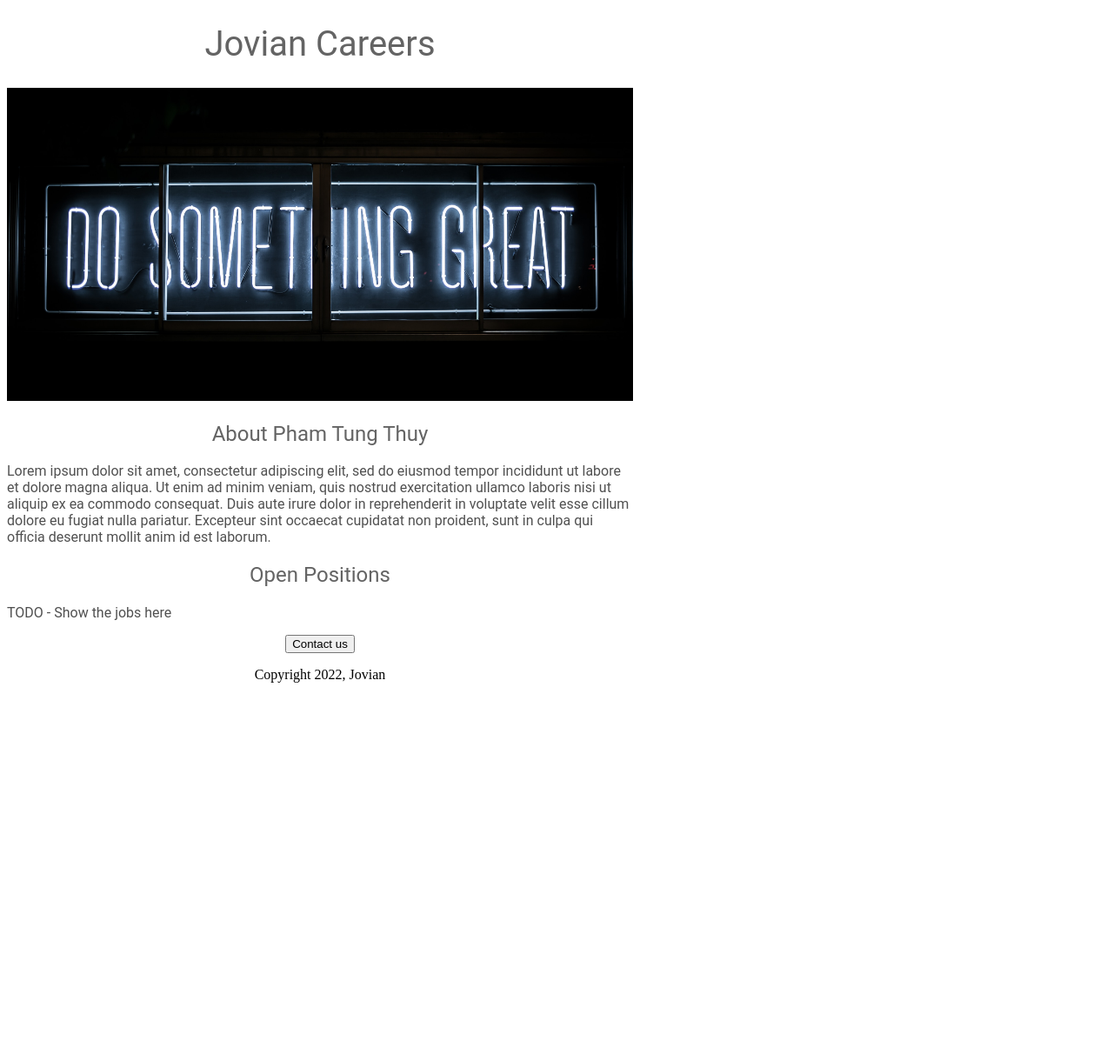
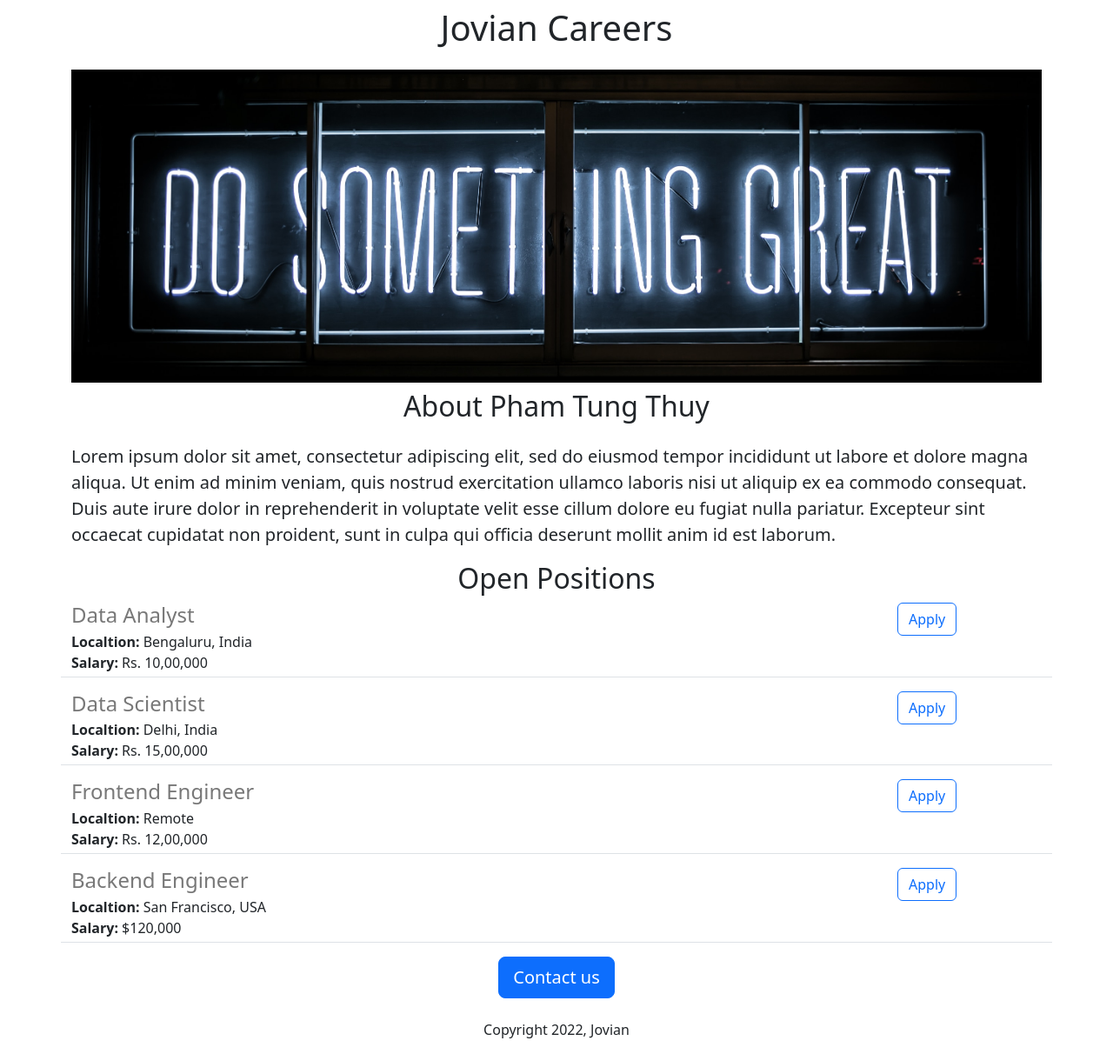
Before and after one commit to phamtungthuy/careers-website, a Flask app: page / in a window 1280 px wide. Shown: the whole page at 87% size. Before the commit the page ends 785 px from the top, so only its background shows below. Run offline with Flask 3, Linux system fonts and the light colour scheme.

Commit message:
Add dynamic data and API route

```diff
--- a/app.py
+++ b/app.py
@@ -1,11 +1,43 @@
-from flask import Flask, render_template
+from flask import Flask, render_template, jsonify
 
 app = Flask(__name__)
+
+JOBS = [
+  {
+    'id': 1,
+    'title': "Data Analyst",
+    'location': 'Bengaluru, India',
+    'salary': 'Rs. 10,00,000'
+  },
+  {
+    'id': 2,
+    'title': "Data Scientist",
+    'location': 'Delhi, India',
+    'salary': 'Rs. 15,00,000'
+  },
+  {
+    'id': 3,
+    'title': "Frontend Engineer",
+    'location': 'Remote',
+    'salary': 'Rs. 12,00,000'
+  },
+  {
+    'id': 4,
+    'title': "Backend Engineer",
+    'location': 'San Francisco, USA',
+    'salary': '$120,000'
+  },
+]
 
 
 @app.route("/")
 def hello_worl():
-  return render_template('home.html')
+  return render_template('home.html', jobs=JOBS, company_name='Jovian')
+
+
+@app.route('/api/jobs')
+def list_jobs():
+  return jsonify(JOBS)
 
 
 if __name__ == "__main__":
--- a/templates/home.html
+++ b/templates/home.html
@@ -5,54 +5,35 @@
   <meta http-equiv="X-UA-Compatible" content="IE=edge">
   <meta name="viewport" content="width=device-width, initial-scale=1.0">
   <title>Careers website</title>
+  <link rel="preconnect" href="https://cdn.jsdelivr.net">
+<link href="https://cdn.jsdelivr.net/npm/bootstrap@5.3.0/dist/css/bootstrap.min.css" rel="stylesheet" integrity="sha384-9ndCyUaIbzAi2FUVXJi0CjmCapSmO7SnpJef0486qhLnuZ2cdeRhO02iuK6FUUVM" crossorigin="anonymous">
   <style>
-    h1 {
-      font-size: 40px;
-      font-family: Roboto;
-      font-weight: normal;
-      color: rgb(100, 100, 100);
-      text-align: center;
-    }
-
     #banner {
+      height: 360px;
       width: 100%;
-      height: 360px;
       object-fit: cover;
-    }
-
-    h2 {
-      font-family: Roboto;
-      font-size 32px;
-      color: rgb(100, 100, 100);
-      text-align: center;
-      font-weight: normal;
-    }
-
-    .bodytext {
-      font-family: Roboto;
-      color: rgb(80, 80, 80);
-    }
-
-    #container {
-      max-width:720px;
-      margin:autoo;
     }
   </style>
 </head>
 <body>
-  <div id="container">
-
-
-    <h1>Jovian Careers</h1>
-    <img id="banner" src="./static/banner.jpg" alt="">
-    <h2>About Pham Tung Thuy</h2>
-    <p class="bodytext">Lorem ipsum dolor sit amet, consectetur adipiscing elit, sed do eiusmod tempor incididunt ut labore et dolore magna aliqua. Ut enim ad minim veniam, quis nostrud exercitation ullamco laboris nisi ut aliquip ex ea commodo consequat. Duis aute irure dolor in reprehenderit in voluptate velit esse cillum dolore eu fugiat nulla pariatur. Excepteur sint occaecat cupidatat non proident, sunt in culpa qui officia deserunt mollit anim id est laborum.</p>
-    <h2>Open Positions</h2>
-    <p class="bodytext">TODO - Show the jobs here</p>
-    <div style="text-align: center;">
-      <button>Contact us</button>
-      <p>Copyright 2022, Jovian</p>
+  <div class="container">
+    <h1 class="text-center mt-2 mb-4">
+      {{company_name}} Careers
+    </h1>
+    <img id="banner" class="img-fluid" src="./static/banner.jpg" alt="">
+    <h2 class="text-center mt-2 mb-4">About Pham Tung Thuy</h2>
+    <p class="lead">Lorem ipsum dolor sit amet, consectetur adipiscing elit, sed do eiusmod tempor incididunt ut labore et dolore magna aliqua. Ut enim ad minim veniam, quis nostrud exercitation ullamco laboris nisi ut aliquip ex ea commodo consequat. Duis aute irure dolor in reprehenderit in voluptate velit esse cillum dolore eu fugiat nulla pariatur. Excepteur sint occaecat cupidatat non proident, sunt in culpa qui officia deserunt mollit anim id est laborum.</p>
+    <h2 class="text-center">Open Positions</h2>
+    <div>
+      {% for job in jobs %}
+        {% include 'jobitem.html' %}
+      {% endfor %}
+    </div>
+    <div class="text-center">
+      <button class="btn btn-primary btn-lg">Contact us</button>
+      <p class="mt-4">Copyright 2022, Jovian</p>
     </div>
   </div>
+  <script src="https://cdn.jsdelivr.net/npm/bootstrap@5.3.0/dist/js/bootstrap.bundle.min.js" integrity="sha384-geWF76RCwLtnZ8qwWowPQNguL3RmwHVBC9FhGdlKrxdiJJigb/j/68SIy3Te4Bkz" crossorigin="anonymous"></script>
 </body>
 </html>
--- /dev/null
+++ b/templates/jobitem.html
@@ -0,0 +1,18 @@
+<div class="row border-bottom" style="margin-bottom:16px; padding-bottom: 4px;">
+  <div class="col-10">
+
+  <h4  style="color:rgb(120,120,120); margin-bottom: 4px;">{{job['title']}}</h4>
+  <div>
+    <b>Localtion:</b> {{job['location']}}
+  </div>
+  {% if 'salary' in job %}
+  <div>
+    <b>Salary:</b> {{job['salary']}}
+  </div>
+  {% endif %}
+  </div>
+  <div class="col-2">
+    <button type="button" class="btn btn-outline-primary">Apply</button>
+  </div>
+
+</div>
```
